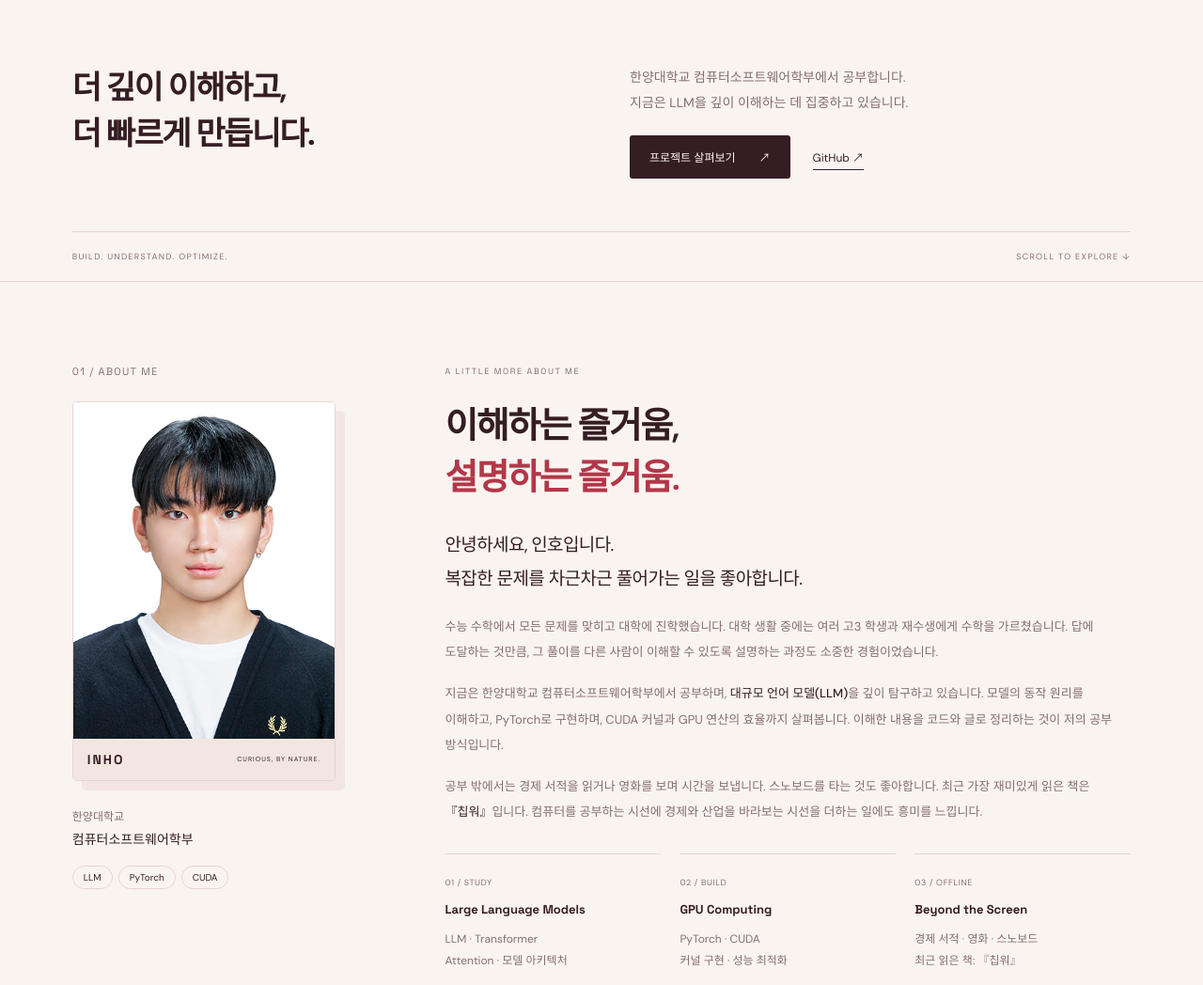
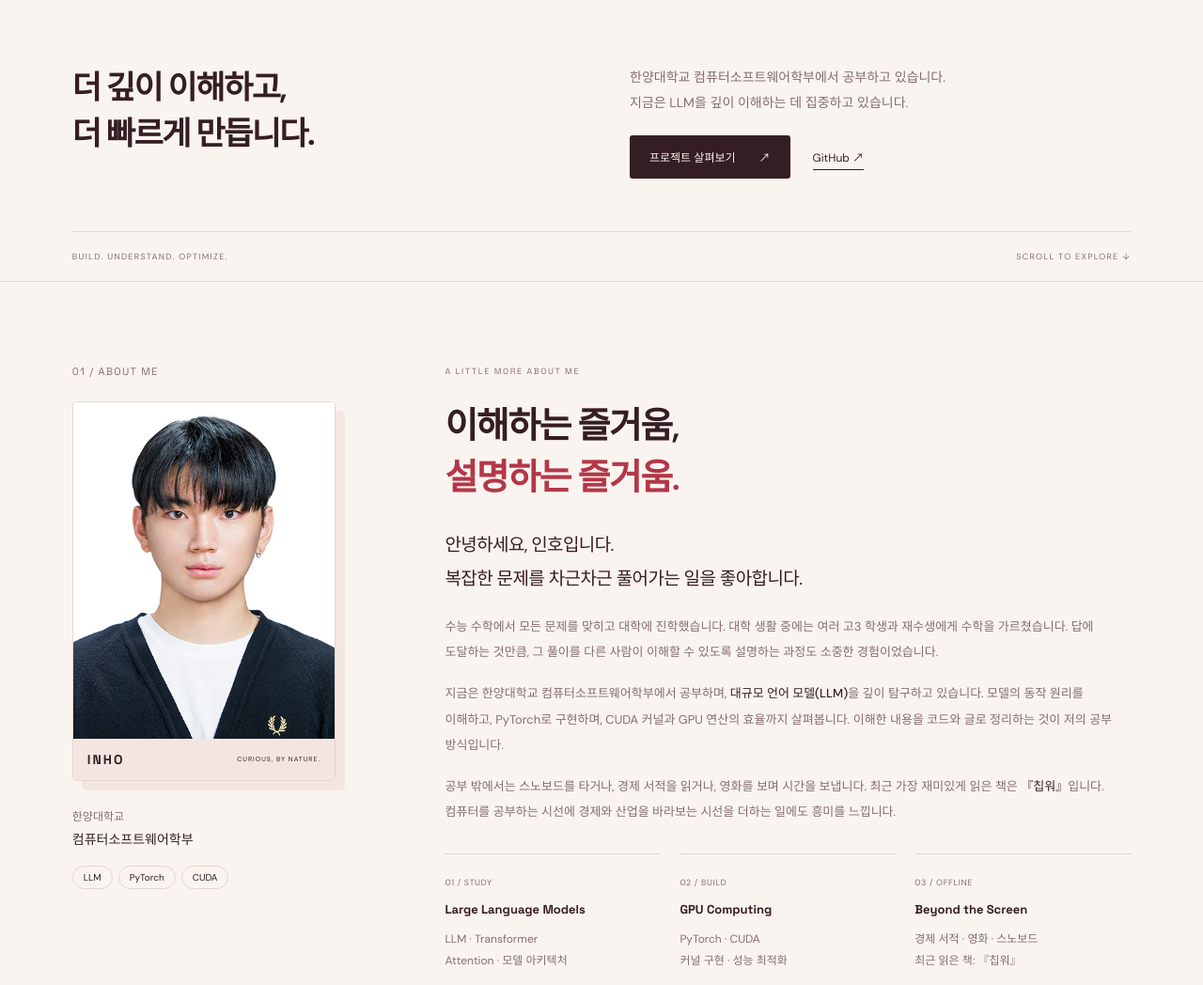
Before and after one commit to valentinho02/aboutMe, a plain HTML site: page index.html in a window 1280 px wide. Shown: the part 438-1486 px from the top of the page at 94% size. Drawn offline with Linux system fonts and the light colour scheme.

Commit message:
Polish school introduction and hobbies wording

```diff
--- a/index.html
+++ b/index.html
@@ -1,11 +1,11 @@
 <!doctype html>
 <html lang="ko"><head><meta charset="UTF-8"><meta name="viewport" content="width=device-width, initial-scale=1"><meta name="description" content="INHO — 한양대학교 컴퓨터소프트웨어학부에서 LLM과 GPU 컴퓨팅을 공부하는 인호의 기록."><meta name="theme-color" content="#faf4f0"><link rel="icon" href="favicon.svg" type="image/svg+xml"><title>INHO — Build. Understand. Optimize.</title><link rel="stylesheet" href="style.css"><script src="app.js" defer></script></head>
 <body><a class="skip" href="#main">본문으로 바로가기</a><header><a class="logo" href="#">INHO<span>®</span></a><nav aria-label="메인 메뉴"><a href="#about">About</a><a href="#projects">Projects</a><a href="#writing">Writing <span>↗</span></a></nav><button id="theme" aria-label="다크 모드 전환">◐</button></header>
-<main id="main"><section class="hero"><div class="eyebrow"><span class="dot"></span> A DEVELOPER’S WORK IN PROGRESS <span class="edition">PERSONAL PORTFOLIO / 2026</span></div><h1>INHO<span class="hero-star" aria-hidden="true">✳</span><span class="period">.</span></h1><div class="hero-bottom"><h2>더 깊이 이해하고,<br>더 빠르게 만듭니다.</h2><div><p>한양대학교 컴퓨터소프트웨어학부에서 공부합니다.<br>지금은 LLM을 깊이 이해하는 데 집중하고 있습니다.</p><a class="button dark" href="#projects">프로젝트 살펴보기 <span>↗</span></a><a class="text-link" href="https://github.com/valentinho02" target="_blank" rel="noopener noreferrer">GitHub ↗</a></div></div><div class="hero-foot"><span>BUILD. UNDERSTAND. OPTIMIZE.</span><a href="#about">SCROLL TO EXPLORE ↓</a></div></section>
+<main id="main"><section class="hero"><div class="eyebrow"><span class="dot"></span> A DEVELOPER’S WORK IN PROGRESS <span class="edition">PERSONAL PORTFOLIO / 2026</span></div><h1>INHO<span class="hero-star" aria-hidden="true">✳</span><span class="period">.</span></h1><div class="hero-bottom"><h2>더 깊이 이해하고,<br>더 빠르게 만듭니다.</h2><div><p>한양대학교 컴퓨터소프트웨어학부에서 공부하고 있습니다.<br>지금은 LLM을 깊이 이해하는 데 집중하고 있습니다.</p><a class="button dark" href="#projects">프로젝트 살펴보기 <span>↗</span></a><a class="text-link" href="https://github.com/valentinho02" target="_blank" rel="noopener noreferrer">GitHub ↗</a></div></div><div class="hero-foot"><span>BUILD. UNDERSTAND. OPTIMIZE.</span><a href="#about">SCROLL TO EXPLORE ↓</a></div></section>
 <section id="about" class="section about">
 <aside class="profile"><div class="section-label">01 / ABOUT ME</div><figure class="portrait"><img src="assets/inho.jpg" alt="인호의 프로필 사진" width="413" height="531" loading="lazy"><figcaption><span>INHO</span><span>CURIOUS, BY NATURE.</span></figcaption></figure><p class="profile-school">한양대학교<br><strong>컴퓨터소프트웨어학부</strong></p><div class="profile-tags"><span>LLM</span><span>PyTorch</span><span>CUDA</span></div></aside>
 <div class="bio"><div class="section-label bio-kicker">A LITTLE MORE ABOUT ME</div><h2>이해하는 즐거움,<br><span>설명하는 즐거움.</span></h2><p class="intro">안녕하세요, 인호입니다.<br>복잡한 문제를 차근차근 풀어가는 일을 좋아합니다.</p>
-<div class="bio-copy"><p>수능 수학에서 모든 문제를 맞히고 대학에 진학했습니다. 대학 생활 중에는 여러 고3 학생과 재수생에게 수학을 가르쳤습니다. 답에 도달하는 것만큼, 그 풀이를 다른 사람이 이해할 수 있도록 설명하는 과정도 소중한 경험이었습니다.</p><p>지금은 한양대학교 컴퓨터소프트웨어학부에서 공부하며, <strong>대규모 언어 모델(LLM)</strong>을 깊이 탐구하고 있습니다. 모델의 동작 원리를 이해하고, PyTorch로 구현하며, CUDA 커널과 GPU 연산의 효율까지 살펴봅니다. 이해한 내용을 코드와 글로 정리하는 것이 저의 공부 방식입니다.</p><p>공부 밖에서는 경제 서적을 읽거나 영화를 보며 시간을 보냅니다. 스노보드를 타는 것도 좋아합니다. 최근 가장 재미있게 읽은 책은 <strong>『칩워』</strong>입니다. 컴퓨터를 공부하는 시선에 경제와 산업을 바라보는 시선을 더하는 일에도 흥미를 느낍니다.</p></div>
+<div class="bio-copy"><p>수능 수학에서 모든 문제를 맞히고 대학에 진학했습니다. 대학 생활 중에는 여러 고3 학생과 재수생에게 수학을 가르쳤습니다. 답에 도달하는 것만큼, 그 풀이를 다른 사람이 이해할 수 있도록 설명하는 과정도 소중한 경험이었습니다.</p><p>지금은 한양대학교 컴퓨터소프트웨어학부에서 공부하며, <strong>대규모 언어 모델(LLM)</strong>을 깊이 탐구하고 있습니다. 모델의 동작 원리를 이해하고, PyTorch로 구현하며, CUDA 커널과 GPU 연산의 효율까지 살펴봅니다. 이해한 내용을 코드와 글로 정리하는 것이 저의 공부 방식입니다.</p><p>공부 밖에서는 스노보드를 타거나, 경제 서적을 읽거나, 영화를 보며 시간을 보냅니다. 최근 가장 재미있게 읽은 책은 <strong>『칩워』</strong>입니다. 컴퓨터를 공부하는 시선에 경제와 산업을 바라보는 시선을 더하는 일에도 흥미를 느낍니다.</p></div>
 <div class="focus-grid"><article><span>01 / STUDY</span><h3>Large Language Models</h3><p>LLM · Transformer<br>Attention · 모델 아키텍처</p></article><article><span>02 / BUILD</span><h3>GPU Computing</h3><p>PyTorch · CUDA<br>커널 구현 · 성능 최적화</p></article><article><span>03 / OFFLINE</span><h3>Beyond the Screen</h3><p>경제 서적 · 영화 · 스노보드<br>최근 읽은 책: 『칩워』</p></article></div><div class="now"><span class="dot"></span><b>지금 집중하는 것</b><span>LLM의 원리와 구현을 깊이 이해하기</span></div></div></section>
 <section id="projects" class="section projects"><div class="section-heading"><div><div class="section-label">02 / SELECTED PROJECTS</div><h2>생각을 코드로.</h2></div><a class="text-link" href="https://github.com/valentinho02?tab=repositories" target="_blank" rel="noopener noreferrer">모든 저장소 보기 ↗</a></div><div id="project-list" class="project-grid"></div></section>
 <section id="writing" class="section writing"><div class="section-heading"><div><div class="section-label">03 / LEARNING IN PUBLIC</div><h2>배우고, 기록하고, 연결합니다.</h2><p class="muted">한 줄의 코드 뒤에 있던 고민들. 제목을 누르면 Velog에서 이어집니다.</p></div><a class="text-link" href="https://velog.io/@valentinho/posts" target="_blank" rel="noopener noreferrer">Velog 방문하기 ↗</a></div><div class="writing-tools"><div id="filters" role="group" aria-label="글 주제"></div><label class="search"><span>⌕</span><input id="search" type="search" placeholder="제목이나 태그 검색" aria-label="제목이나 태그 검색"><kbd>/</kbd></label></div><div class="sync-bar"><div><button id="refresh-posts" type="button" disabled>↻ 글 목록 새로고침</button><span id="sync-status" role="status" aria-live="polite">글 목록 불러오는 중…</span></div></div><div class="list-meta"><span id="count" aria-live="polite"></span><label>정렬 <select id="sort"><option value="new">최신순</option><option value="old">오래된순</option></select></label></div><div id="post-list"></div><p id="empty" hidden>검색 결과가 없습니다. 다른 검색어나 주제를 선택해보세요.</p><div class="writing-end"><span>작은 배움도, 쌓이면 하나의 방향이 됩니다.</span><a href="#writing">BACK TO TOP ↑</a></div></section>
```
